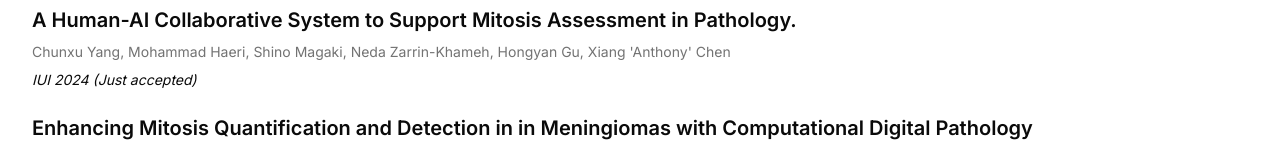
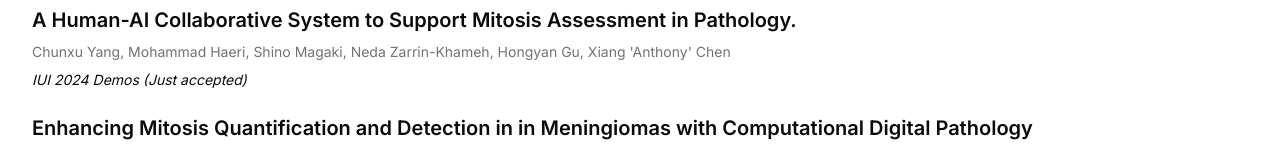
Before and after one commit to ChunxuYang/website, a Next.js app: page /publications in a window 1280 px wide. Shown: the part 226-378 px from the top of the page. Built offline with nearby package versions, Linux system fonts and the light colour scheme.

Commit message:
fix: conference name

```diff
--- a/configs/publications.ts
+++ b/configs/publications.ts
@@ -16,19 +16,17 @@ export const PUBLICATIONS: Publication[] = [
       "A Human-AI Collaborative System to Support Mitosis Assessment in Pathology.",
     authors: [
       "Chunxu Yang",
-      // Mohammad Haeri, Shino Magaki, Neda Zarrin-Khameh, Hongyan Gu, Xiang 'Anthony' Chen.
       "Mohammad Haeri",
       "Shino Magaki",
       "Neda Zarrin-Khameh",
       "Hongyan Gu",
       "Xiang 'Anthony' Chen",
     ],
-    conference: "IUI 2024 (Just accepted)",
+    conference: "IUI 2024 Demos (Just accepted)",
   },
   {
     title:
       "Enhancing Mitosis Quantification and Detection in in Meningiomas with Computational Digital Pathology",
-    // Hongyan Gu, Chunxu Yang, Issa Al-kharouf, Shino Magaki, Nelli Lakis, Christopher Kazu Williams, Sallam Mohammad Alrosan, Ellie Kate Onstott, Wenzhong Yan1, Negar Khanlou, Inma Cobos, Xinhai Robert Zhang, Neda Zarrin-Khameh, Harry V. Vinters, Xiang ‘Anthony’ Chen, Mohammad Haeri.
     authors: [
       "Hongyan Gu",
       "Chunxu Yang",
```
